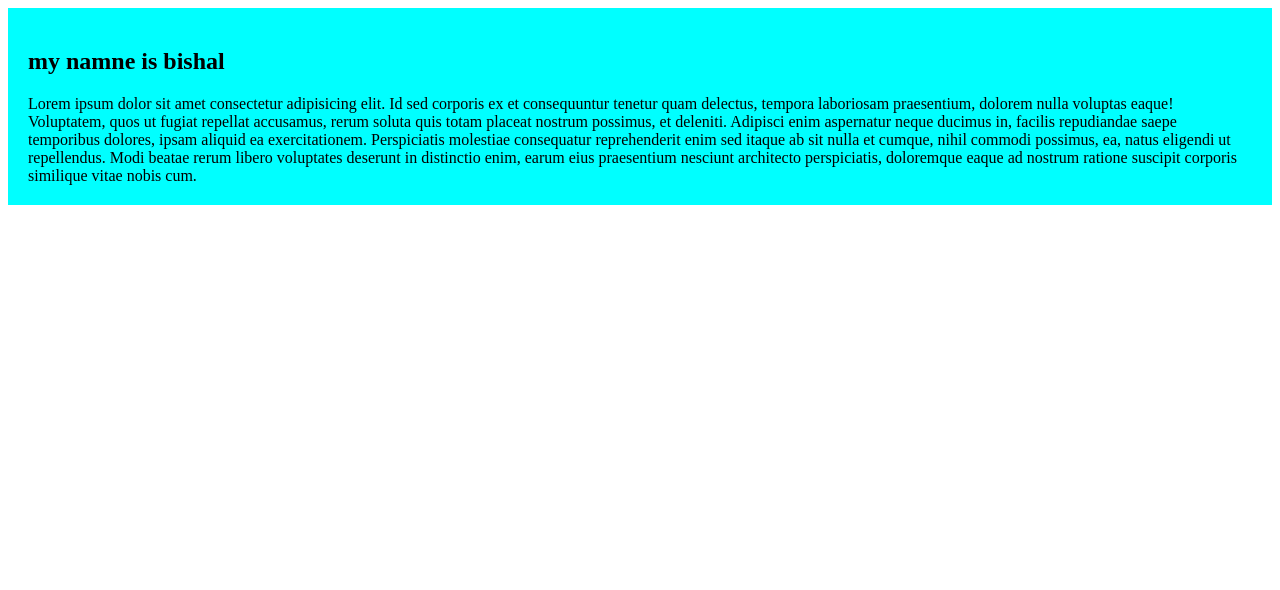
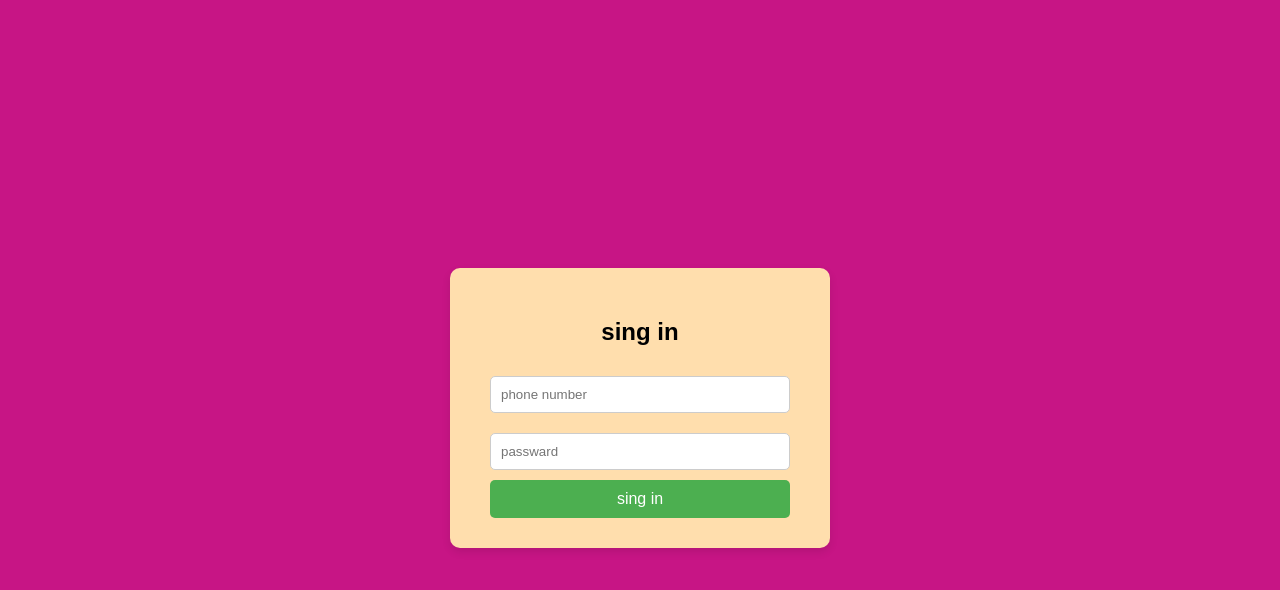
Before and after one commit to Bishal107654/my-simple-website, a plain HTML site: page index.html in a window 1280 px wide. Drawn offline with Linux system fonts and the light colour scheme.

Commit message:
frist website

```diff
--- a/bishal.css
+++ b/bishal.css
@@ -1,4 +1,47 @@
-div{
-    background-color: aqua;
-    padding: 20px;
+body {
+    font-family: Arial, sans-serif;
+    background-color:mediumvioletred;
+    display: flex;
+    justify-content: center;
+    align-items: center;
+    height: 100vh;
 }
+
+.login-box {
+    background-color:navajowhite;
+    padding: 30px 40px;
+    border-radius: 10px;
+    box-shadow: 0 4px 8px rgba(0, 0, 0, 0.1);
+    width: 300px;
+    text-align: center;
+}
+
+.login-box h2 {
+    text-align: center;
+    margin-bottom: 20px;
+}
+
+.login-box input[type="text"],
+.login-box input[type="password"] {
+    width: 100%;
+    padding: 10px;
+    margin: 10px 0;
+    border: 1px solid #ccc;
+    border-radius: 5px;
+    box-sizing: border-box;
+}
+
+.login-box button {
+    width: 100%;
+    padding: 10px;
+    background-color: #4CAF50;
+    border: none;
+    color: white;
+    font-size: 16px;
+    border-radius: 5px;
+    cursor: pointer;
+}
+
+.login-box button:hover {
+    background-color: #45a049;
+}
--- a/index.html
+++ b/index.html
@@ -1,15 +1,21 @@
 <!DOCTYPE html>
-<html lang="en">
+<html lang="bn">
 <head>
     <meta charset="UTF-8">
-    <meta name="viewport" content="width=device-width, initial-scale=1.0">
-     <link rel="stylesheet" href="bishal.css">
-    <title> my simplle website</title>
-
+    <title> sing in</title>
+    <link rel="stylesheet" href="bishal.css"> <!-- CSS ফাইল লিংক -->
 </head>
 <body>
-    <div>
-    <h2> my namne is bishal </h2>
-      Lorem ipsum dolor sit amet consectetur adipisicing elit. Id sed corporis ex et consequuntur tenetur quam delectus, tempora laboriosam praesentium, dolorem nulla voluptas eaque! Voluptatem, quos ut fugiat repellat accusamus, rerum soluta quis totam placeat nostrum possimus, et deleniti. Adipisci enim aspernatur neque ducimus in, facilis repudiandae saepe temporibus dolores, ipsam aliquid ea exercitationem. Perspiciatis molestiae consequatur reprehenderit enim sed itaque ab sit nulla et cumque, nihil commodi possimus, ea, natus eligendi ut repellendus. Modi beatae rerum libero voluptates deserunt in distinctio enim, earum eius praesentium nesciunt architecto perspiciatis, doloremque eaque ad nostrum ratione suscipit corporis similique vitae nobis cum.</div>
+
+<div class="login-box">
+    <h2>sing in</h2>
+    <form>
+        <input type="text" placeholder="phone number" required>
+        <input type="password" placeholder="passward" required>
+        <button type="submit">sing in</button>
+    </form>
+</div>
+
+
 </body>
 </html>
```
